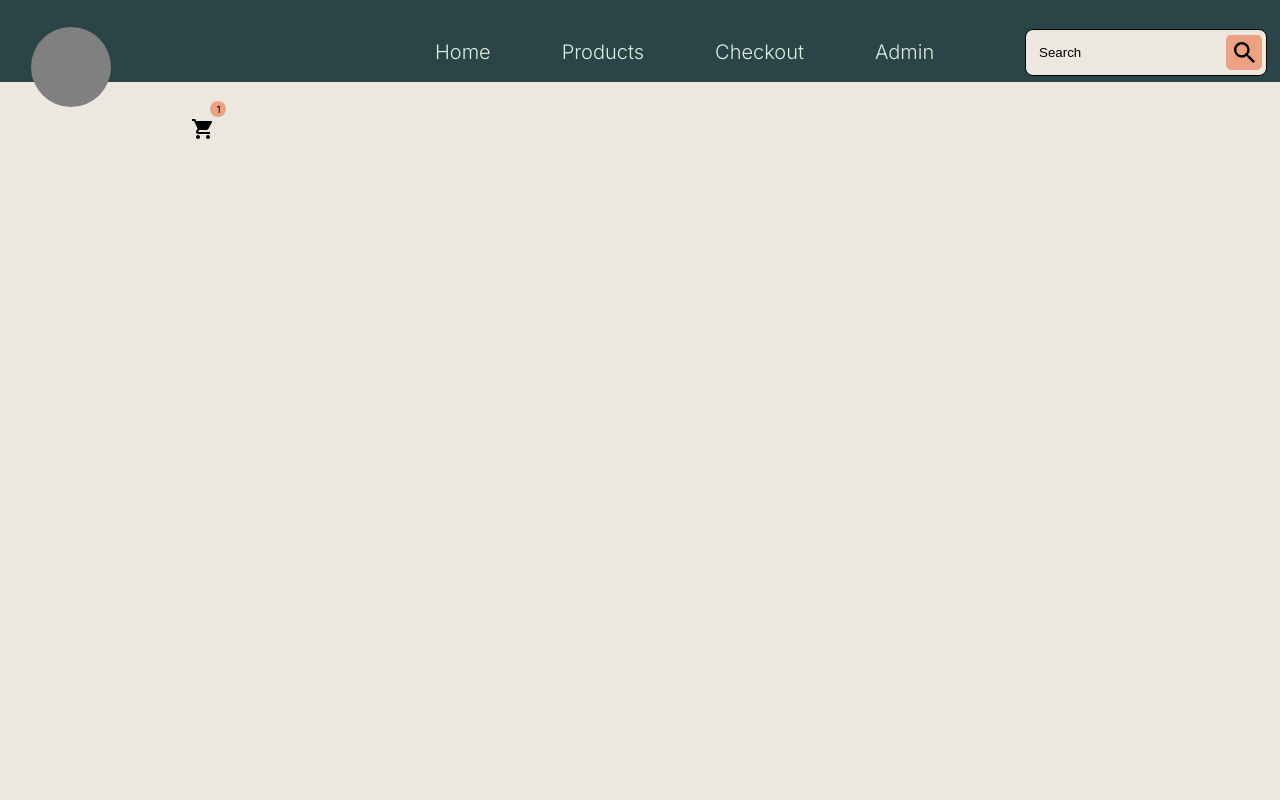
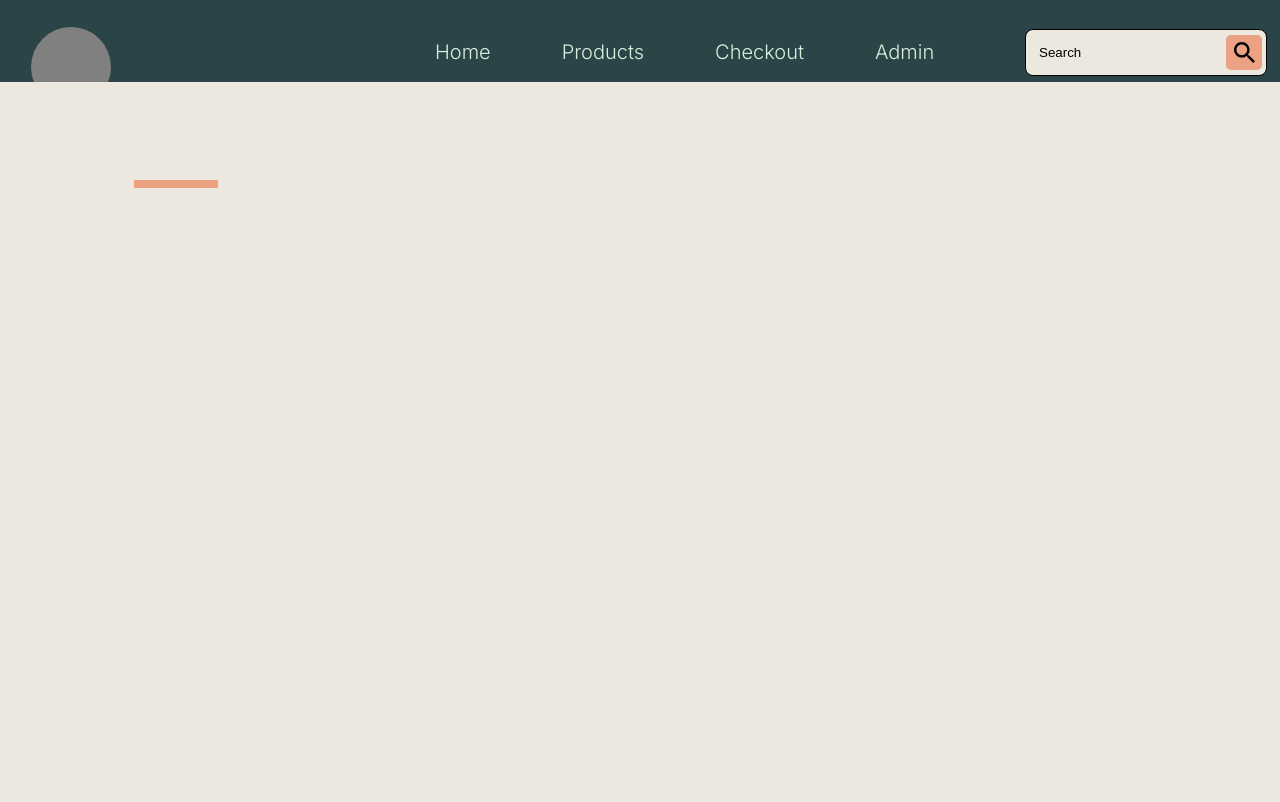
Before and after one commit to Tsebo200/Oilixate, a React (Create React App) app in the folder client/: page /Products in a window 1280 px wide. Built offline with nearby package versions, Linux system fonts and the light colour scheme.

Commit message:
Minor tweak in Navigation.js
Need to fix Logo display style, must utilise z-index to fix it as main-container-two is overlapping the logo

```diff
--- a/client/src/components/Admin.js
+++ b/client/src/components/Admin.js
@@ -4,7 +4,7 @@ import {useNavigate} from "react-router-dom";
 const Admin = () => {
     return(
         <>
-        <div className="main-container"></div>
+        <div className="main-container-two"></div>
         </>
     )
 }
--- a/client/src/components/Checkout.js
+++ b/client/src/components/Checkout.js
@@ -4,7 +4,7 @@ import {useNavigate} from "react-router-dom";
 const Checkout = () => {
     return(
         <>
-        <div className="main-container">
+        <div className="main-container-two">
             <div className=""></div>
         </div>
         </>
--- a/client/src/components/Navigation.js
+++ b/client/src/components/Navigation.js
@@ -4,7 +4,6 @@ import {useNavigate} from "react-router-dom";
 const Navigation = () => {
     return(
         <>
-        <div className="main-container-two">
         <div className="nav-bar">
             <div className="nav-logo"></div>
             <a href="/Dashboard"><p className="nav-home">Home</p></a>
@@ -18,7 +17,6 @@ const Navigation = () => {
                 <p className="one-item">1</p>
             </div>
         </div>
-        </div>
         </>
     )
 }
--- a/client/src/components/Products.js
+++ b/client/src/components/Products.js
@@ -4,7 +4,9 @@ import {useNavigate} from "react-router-dom";
 const Products = () => {
     return(
         <>
-            <div className=""></div>
+        <div className="main-container-two">
+            <div className="hor-line"></div>
+        </div>
         </>
     )
 }
--- a/client/src/index.css
+++ b/client/src/index.css
@@ -13,7 +13,7 @@ html, body, p, li, ul, h1{
 
 .main-container-two{
   width: 100%;
-  height: 100vh;
+  height: 90vh;
   background: #ECE8DF;
   float: left;
 }
@@ -521,3 +521,16 @@ html, body, p, li, ul, h1{
   font-size: 10px;
   color: #000000;
 }
+
+.hor-line{
+  width: 84px;
+  height: 8px;
+  margin-top: 98px;
+  margin-left: 134px;
+  background: #EBA182;
+  float: left;
+}
+
+.main-container-two{
+  z-index: 0;
+}
```
